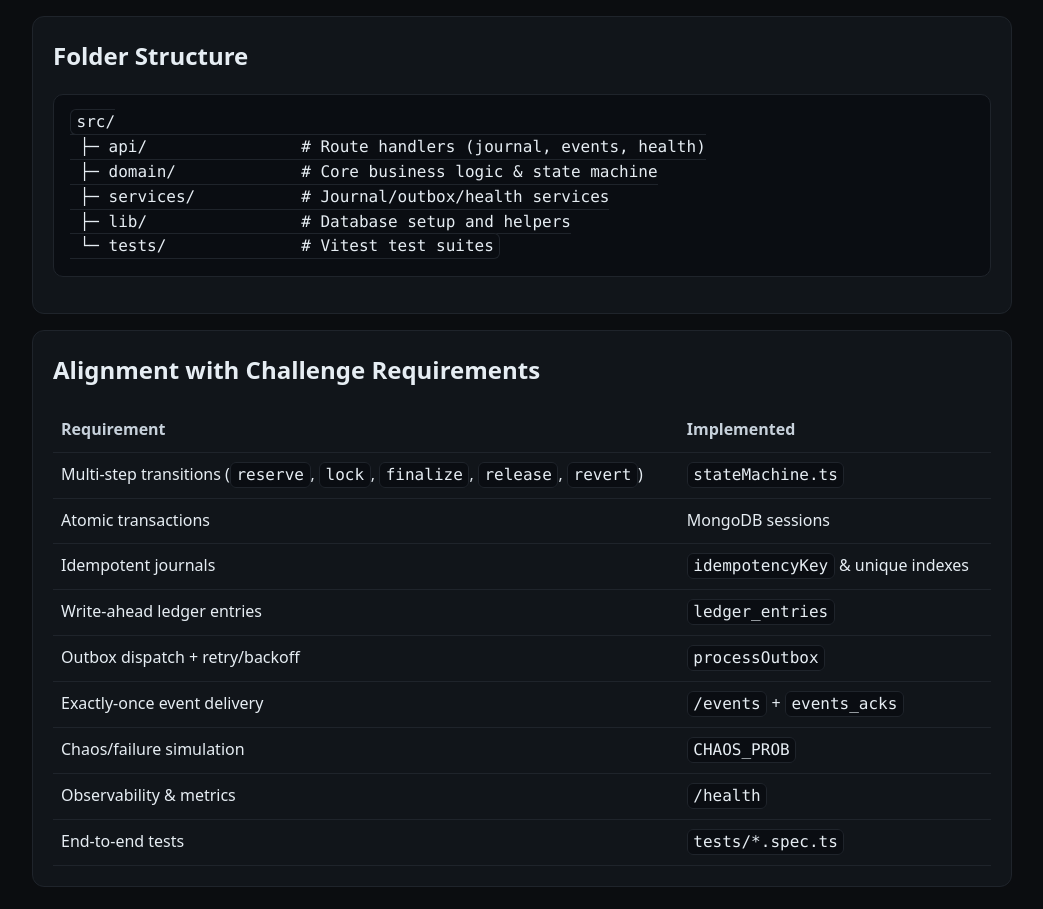
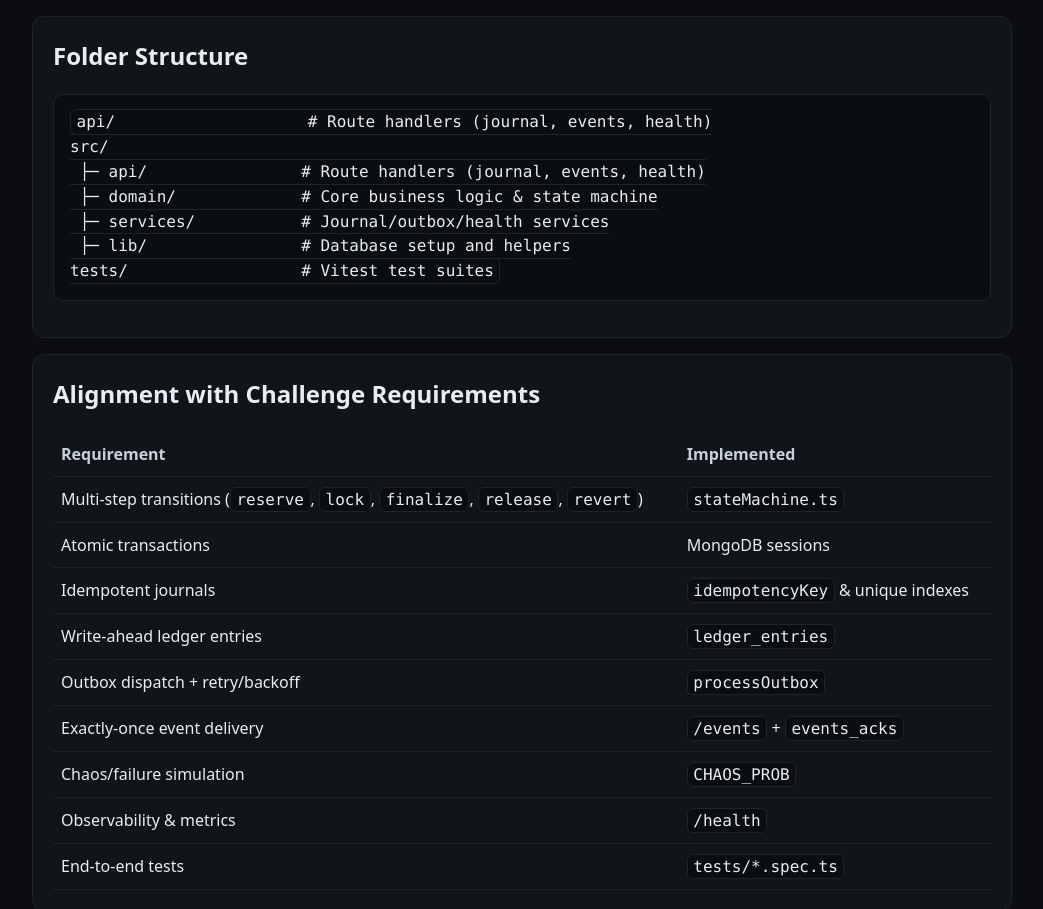
Before and after one commit to lpinkhard/advanced-ledger-challenge, a website: page public/index.html in a window 1280 px wide. Shown: the part 7840-8749 px from the top of the page, without its empty margins (118-1161 px from the left). Drawn offline with Linux system fonts and the light colour scheme.

Commit message:
fix folder structure display in index.html

```diff
--- a/public/index.html
+++ b/public/index.html
@@ -326,12 +326,13 @@ OUTBOX_TARGET="/events"</code></pre>
 
     <section id="folder-structure" aria-labelledby="h-structure">
         <h2 id="h-structure">Folder Structure</h2>
-        <pre><code>src/
+        <pre><code>api/                    # Route handlers (journal, events, health)
+src/
  ├─ api/                # Route handlers (journal, events, health)
  ├─ domain/             # Core business logic & state machine
  ├─ services/           # Journal/outbox/health services
  ├─ lib/                # Database setup and helpers
- └─ tests/              # Vitest test suites</code></pre>
+tests/                  # Vitest test suites</code></pre>
     </section>
 
     <section id="alignment" aria-labelledby="h-alignment">
```
